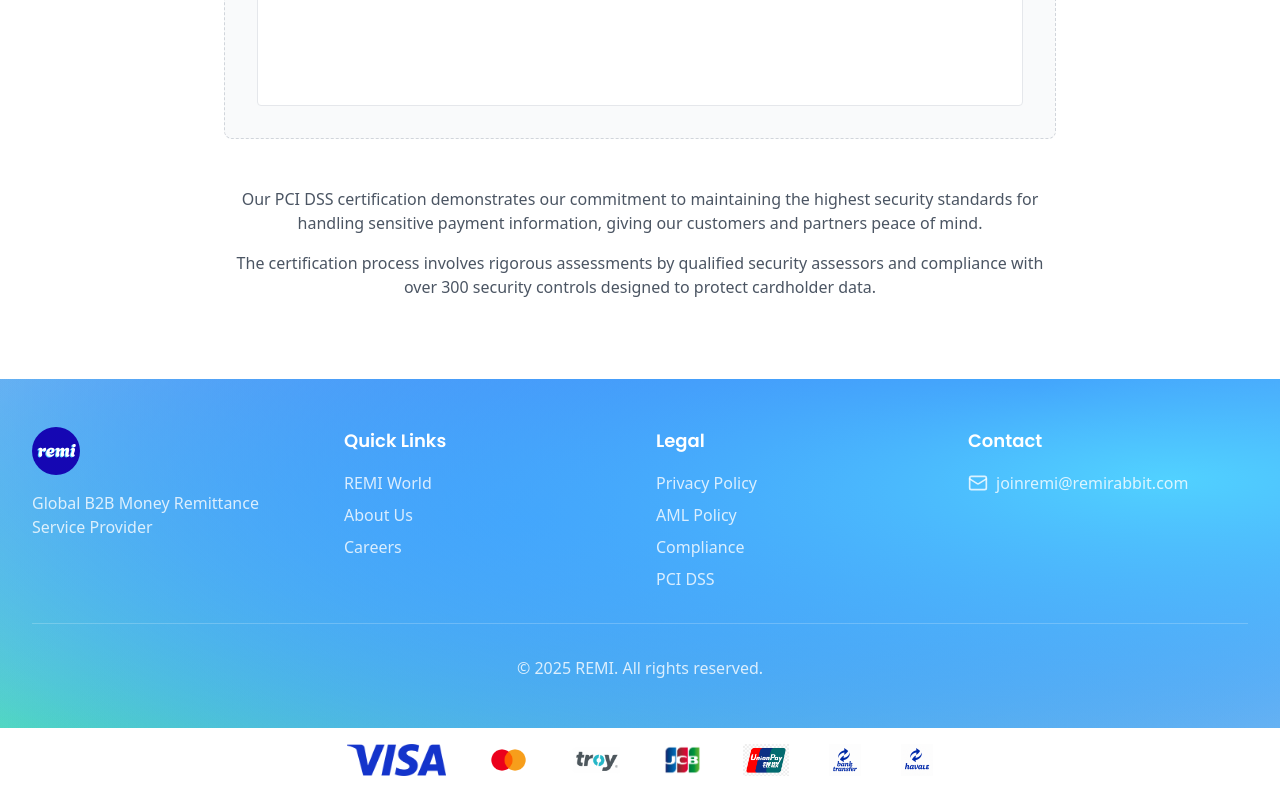
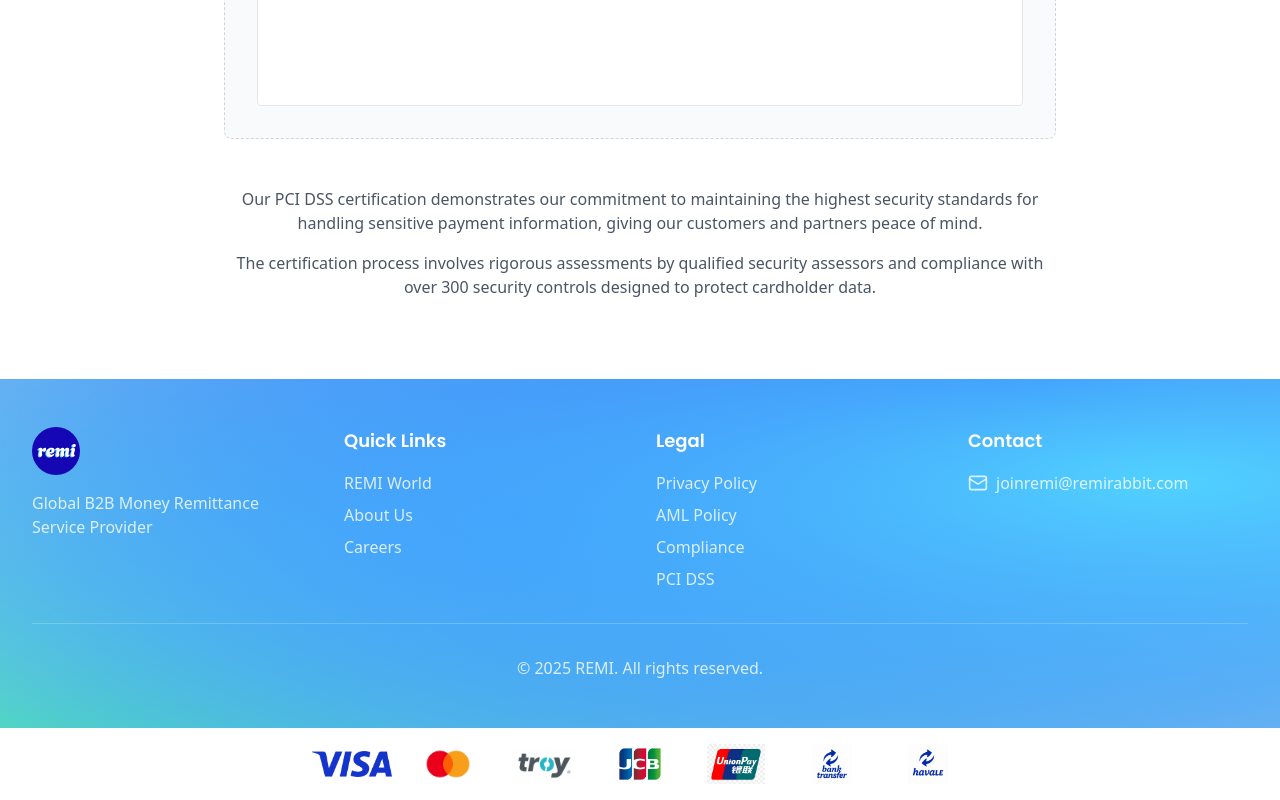
Before and after one commit to klinsergei/sb1-ryxtq66a-remi, a React (Vite) app: page /pci-dss in a window 1280 px wide. Shown: the part 1429-2229 px from the top of the page. Built offline with nearby package versions, Linux system fonts and the light colour scheme; what tailwindcss-filters would draw is missing.

Commit message:
Update Footer.tsx

```diff
--- a/src/components/Footer.tsx
+++ b/src/components/Footer.tsx
@@ -57,14 +57,20 @@ const Footer = () => {
         </div>
       </div>
 
-      <div className="w-full bg-white py-4 flex flex-wrap items-center justify-center gap-6">
-        <img src="/visa.png" alt="Visa" className="h-8 w-auto object-contain px-2" />
-        <img src="/mastercard.png" alt="Mastercard" className="h-8 w-auto object-contain px-2" />
-        <img src="/troy.png" alt="Troy" className="h-8 w-auto object-contain px-2" />
-        <img src="/jcb.png" alt="JCB" className="h-8 w-auto object-contain px-2" />
-        <img src="/unionpay.png" alt="UnionPay" className="h-8 w-auto object-contain px-2" />
-        <img src="/bank-transfer.png" alt="Bank Transfer" className="h-8 w-auto object-contain px-2" />
-        <img src="/havale.png" alt="Havale" className="h-8 w-auto object-contain px-2" />
+      <div className="w-full bg-white py-4 flex flex-wrap items-center justify-center gap-4">
+        {[
+          { src: "/visa.png", alt: "Visa" },
+          { src: "/mastercard.png", alt: "Mastercard" },
+          { src: "/troy.png", alt: "Troy" },
+          { src: "/jcb.png", alt: "JCB" },
+          { src: "/unionpay.png", alt: "UnionPay" },
+          { src: "/bank-transfer.png", alt: "Bank Transfer" },
+          { src: "/havale.png", alt: "Havale" },
+        ].map(({ src, alt }) => (
+          <div key={alt} className="h-10 w-20 flex items-center justify-center">
+            <img src={src} alt={alt} className="max-h-full max-w-full object-contain" />
+          </div>
+        ))}
       </div>
     </footer>
   );
```
